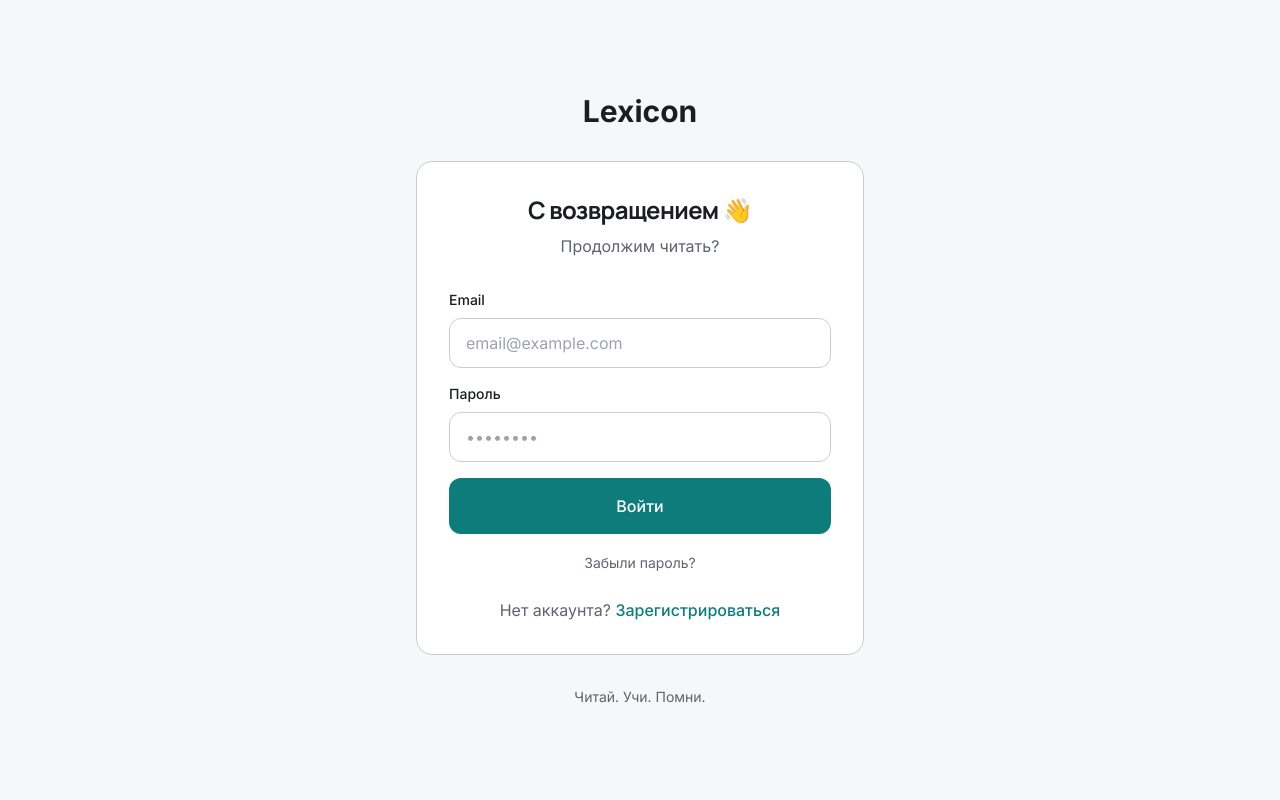
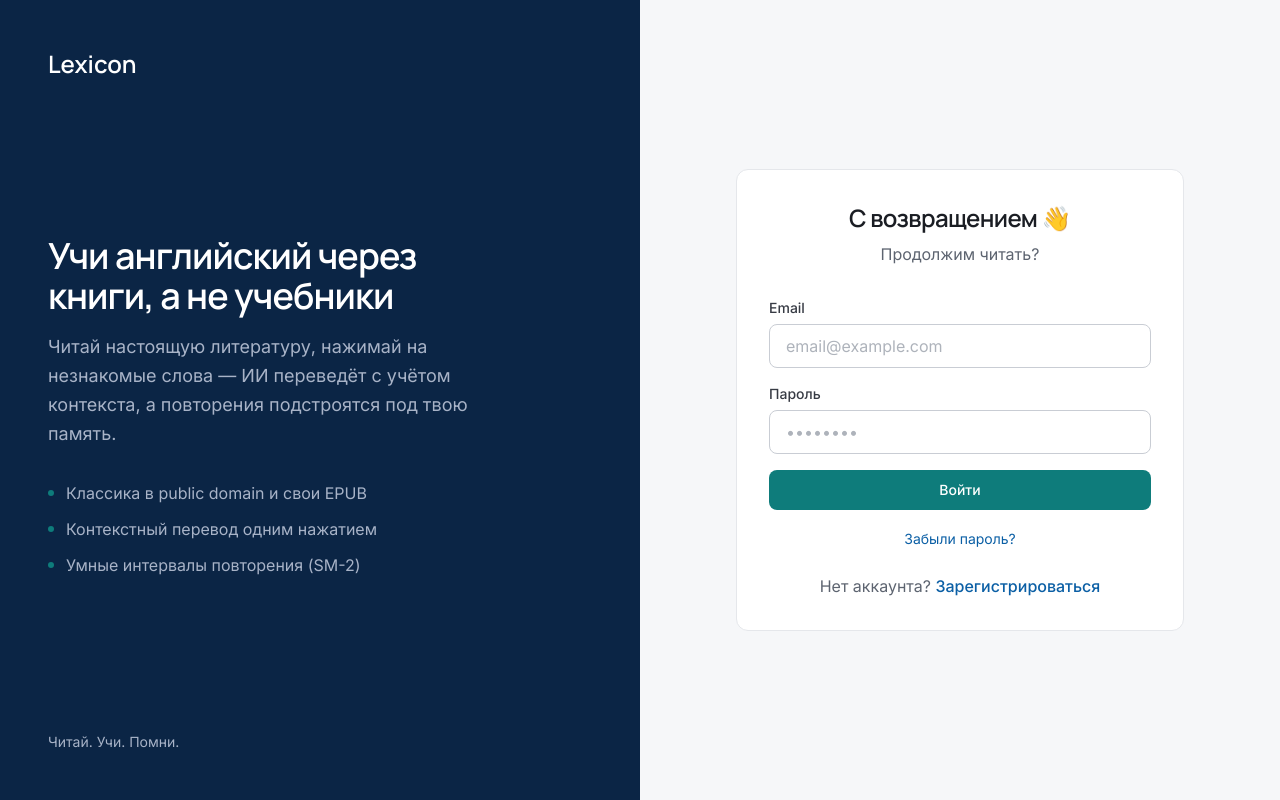
Before and after one commit to DualClock/english-learning-platform, a Next.js app in the folder frontend/: page /login in a window 1280 px wide. Built offline with nearby package versions, Linux system fonts and the light colour scheme.

Commit message:
design: auth split-screen layout, form labels, onboarding option cards

```diff
--- a/frontend/src/app/auth-layout.tsx
+++ b/frontend/src/app/auth-layout.tsx
@@ -1,9 +1,40 @@
 export default function AuthLayout({ children }: { children: React.ReactNode }) {
   return (
-    <div className="min-h-screen flex items-center justify-center bg-white px-4">
-      <div className="max-w-md w-full">
-        {children}
-      </div>
+    <div className="min-h-screen flex bg-canvas">
+      {/* Левая панель — бренд и мотивация (скрыта на мобильных) */}
+      <aside className="hidden lg:flex w-[45%] xl:w-1/2 bg-navy text-white flex-col justify-between p-12">
+        <div>
+          <span className="text-2xl font-semibold font-heading">Lexicon</span>
+        </div>
+        <div className="max-w-md">
+          <h2 className="text-3xl xl:text-4xl font-semibold text-white leading-tight mb-4">
+            Учи английский через книги, а не учебники
+          </h2>
+          <p className="text-on-dark-muted text-lg leading-relaxed">
+            Читай настоящую литературу, нажимай на незнакомые слова —
+            ИИ переведёт с учётом контекста, а повторения подстроятся под твою память.
+          </p>
+          <ul className="mt-8 space-y-3 text-on-dark-muted">
+            {['Классика в public domain и свои EPUB', 'Контекстный перевод одним нажатием', 'Умные интервалы повторения (SM-2)'].map((item) => (
+              <li key={item} className="flex items-center gap-3">
+                <span className="w-1.5 h-1.5 rounded-full bg-primary shrink-0" aria-hidden="true" />
+                {item}
+              </li>
+            ))}
+          </ul>
+        </div>
+        <p className="text-sm text-on-dark-muted">Читай. Учи. Помни.</p>
+      </aside>
+
+      {/* Правая панель — форма */}
+      <main className="flex-1 flex items-center justify-center p-4 sm:p-6 bg-surface">
+        <div className="w-full max-w-md">
+          <div className="lg:hidden text-center mb-8">
+            <span className="text-2xl font-semibold text-ink font-heading">Lexicon</span>
+          </div>
+          {children}
+        </div>
+      </main>
     </div>
   );
 }
--- a/frontend/src/app/forgot-password/page.tsx
+++ b/frontend/src/app/forgot-password/page.tsx
@@ -4,6 +4,7 @@ import { useState } from 'react';
 import Link from 'next/link';
 import { useRouter } from 'next/navigation';
 import { API_URL } from '@/app/lib/api-url';
+import AuthLayout from '@/app/auth-layout';
 
 const inputCls =
   'w-full px-4 py-3 rounded-lg border border-[var(--color-hairline-strong)] focus:outline-none focus:ring-2 focus:ring-[var(--color-primary)] focus:border-transparent';
@@ -84,12 +85,8 @@ export default function ForgotPasswordPage() {
   };
 
   return (
-    <div className="min-h-screen bg-[var(--color-surface)] flex flex-col items-center justify-center p-6">
-      <Link href="/" className="text-3xl font-bold text-[var(--color-ink)] mb-8">
-        Lexicon
-      </Link>
-
-      <div className="w-full max-w-md bg-white rounded-xl border border-[var(--color-hairline-strong)] p-8">
+    <AuthLayout>
+      <div className="card p-8">
         {success ? (
           <div className="text-center">
             <div className="w-16 h-16 mx-auto mb-6 rounded-full bg-[rgba(14,124,123,0.10)] flex items-center justify-center">
@@ -131,8 +128,9 @@ export default function ForgotPasswordPage() {
 
             <form onSubmit={resetPassword} className="space-y-4">
               <div>
-                <label className="block text-sm font-medium text-[var(--color-ink)] mb-2">Новый пароль</label>
+                <label htmlFor="new-password" className="block text-sm font-medium text-[var(--color-ink)] mb-2">Новый пароль</label>
                 <input
+                  id="new-password"
                   type="password"
                   value={newPassword}
                   onChange={(e) => setNewPassword(e.target.value)}
@@ -145,10 +143,11 @@ export default function ForgotPasswordPage() {
               </div>
 
               <div>
-                <label className="block text-sm font-medium text-[var(--color-ink)] mb-2">
+                <label htmlFor="repeat-password" className="block text-sm font-medium text-[var(--color-ink)] mb-2">
                   Повторите новый пароль
                 </label>
                 <input
+                  id="repeat-password"
                   type="password"
                   value={repeatPassword}
                   onChange={(e) => setRepeatPassword(e.target.value)}
@@ -184,8 +183,9 @@ export default function ForgotPasswordPage() {
 
             <form onSubmit={requestToken} className="space-y-4">
               <div>
-                <label className="block text-sm font-medium text-[var(--color-ink)] mb-2">Email</label>
+                <label htmlFor="email" className="block text-sm font-medium text-[var(--color-ink)] mb-2">Email</label>
                 <input
+                  id="email"
                   type="email"
                   value={email}
                   onChange={(e) => setEmail(e.target.value)}
@@ -214,11 +214,11 @@ export default function ForgotPasswordPage() {
         )}
       </div>
 
-      <p className="text-sm text-[var(--color-slate)] mt-8">
+      <p className="text-sm text-[var(--color-slate)] mt-8 text-center">
         <Link href="/login" className="text-[var(--color-primary)] font-medium hover:underline">
           ← Вернуться ко входу
         </Link>
       </p>
-    </div>
+    </AuthLayout>
   );
 }
--- a/frontend/src/app/login/page.tsx
+++ b/frontend/src/app/login/page.tsx
@@ -4,6 +4,9 @@ import { useState } from 'react';
 import { signIn } from 'next-auth/react';
 import { useRouter } from 'next/navigation';
 import Link from 'next/link';
+import AuthLayout from '@/app/auth-layout';
+import Input from '@/components/ui/Input';
+import Button from '@/components/ui/Button';
 
 export default function LoginPage() {
   const [email, setEmail] = useState('');
@@ -39,87 +42,62 @@ export default function LoginPage() {
   };
 
   return (
-    <div className="min-h-screen bg-[var(--color-surface)] flex flex-col items-center justify-center p-6">
-      {/* Лого */}
-      <Link href="/" className="text-3xl font-bold text-[var(--color-ink)] mb-8">
-        Lexicon
-      </Link>
-
-      {/* Карточка */}
-      <div className="w-full max-w-md bg-white rounded-xl border border-[var(--color-hairline-strong)] p-8">
-        <h1 className="text-2xl font-bold text-[var(--color-ink)] text-center mb-2">
+    <AuthLayout>
+      <div className="card p-8">
+        <h1 className="text-2xl font-semibold text-ink text-center mb-2">
           С возвращением 👋
         </h1>
-        <p className="text-[var(--color-slate)] text-center mb-8">
+        <p className="text-slate text-center mb-8">
           Продолжим читать?
         </p>
 
         <form onSubmit={handleSubmit} className="space-y-4">
-          <div>
-            <label className="block text-sm font-medium text-[var(--color-ink)] mb-2">
-              Email
-            </label>
-            <input
+          <Input
             type="email"
             name="email"
+            label="Email"
             autoComplete="email"
             value={email}
             onChange={(e) => setEmail(e.target.value)}
             placeholder="email@example.com"
-              className="w-full px-4 py-3 rounded-lg border border-[var(--color-hairline-strong)] focus:outline-none focus:ring-2 focus:ring-[var(--color-primary)] focus:border-transparent"
             required
           />
-          </div>
 
-          <div>
-            <label className="block text-sm font-medium text-[var(--color-ink)] mb-2">
-              Пароль
-            </label>
-            <input
+          <Input
             type="password"
             name="password"
+            label="Пароль"
             autoComplete="current-password"
             value={password}
             onChange={(e) => setPassword(e.target.value)}
             placeholder="••••••••"
-              className="w-full px-4 py-3 rounded-lg border border-[var(--color-hairline-strong)] focus:outline-none focus:ring-2 focus:ring-[var(--color-primary)] focus:border-transparent"
             required
           />
-          </div>
 
           {error && (
-            <div className="p-3 rounded-lg bg-[rgba(217,45,32,0.10)] border border-[var(--color-error)] text-[var(--color-error)] text-sm">
+            <div className="p-3 rounded-md bg-[rgba(217,45,32,0.10)] border border-[var(--color-error)] text-[var(--color-error)] text-sm" role="alert">
               {error}
             </div>
           )}
 
-          <button
-            type="submit"
-            disabled={isLoading}
-            className="w-full py-4 bg-[var(--color-primary)] text-white rounded-lg font-medium hover:bg-[var(--color-primary-pressed)] disabled:opacity-50 disabled:cursor-not-allowed transition-colors"
-          >
+          <Button type="submit" disabled={isLoading} className="w-full">
             {isLoading ? 'Вход...' : 'Войти'}
-          </button>
+          </Button>
         </form>
 
         <div className="mt-4 text-center">
-          <Link href="/forgot-password" className="text-sm text-[var(--color-slate)] hover:text-[var(--color-primary)] hover:underline">
+          <Link href="/forgot-password" className="text-sm text-link hover:underline">
             Забыли пароль?
           </Link>
         </div>
 
         <div className="mt-6 text-center">
-          <span className="text-[var(--color-slate)]">Нет аккаунта? </span>
-          <Link href="/onboarding" className="text-[var(--color-primary)] font-medium hover:underline">
+          <span className="text-slate">Нет аккаунта? </span>
+          <Link href="/onboarding" className="text-link font-medium hover:underline">
             Зарегистрироваться
           </Link>
         </div>
       </div>
-
-      {/* Футер */}
-      <p className="text-sm text-[var(--color-slate)] mt-8">
-        Читай. Учи. Помни.
-      </p>
-    </div>
+    </AuthLayout>
   );
 }
--- a/frontend/src/app/register/page.tsx
+++ b/frontend/src/app/register/page.tsx
@@ -31,8 +31,8 @@ export default function RegisterPage() {
           <div className="flex justify-between text-sm text-[var(--color-slate)] mb-2">
             <span>Шаг 1 из 6</span>
           </div>
-          <div className="h-2 bg-[var(--color-tint-mint)] rounded-full">
-            <div className="h-full bg-[var(--color-primary)] rounded-full transition-all" style={{ width: '16%' }}></div>
+          <div className="progress-bar">
+            <div className="progress-fill" style={{ width: '16%' }}></div>
           </div>
         </div>
 
@@ -42,6 +42,7 @@ export default function RegisterPage() {
 
           <input
             type="text"
+            aria-label="Твоё имя"
             value={data.name}
             onChange={(e) => updateData({ name: e.target.value })}
             placeholder="Твоё имя"
@@ -69,8 +70,8 @@ export default function RegisterPage() {
           <div className="flex justify-between text-sm text-[var(--color-slate)] mb-2">
             <span>Шаг 2 из 6</span>
           </div>
-          <div className="h-2 bg-[var(--color-tint-mint)] rounded-full">
-            <div className="h-full bg-[var(--color-primary)] rounded-full transition-all" style={{ width: '33%' }}></div>
+          <div className="progress-bar">
+            <div className="progress-fill" style={{ width: '33%' }}></div>
           </div>
         </div>
 
@@ -80,6 +81,7 @@ export default function RegisterPage() {
 
           <input
             type="email"
+            aria-label="Email"
             value={data.email}
             onChange={(e) => updateData({ email: e.target.value })}
             placeholder="email@example.com"
@@ -111,8 +113,8 @@ export default function RegisterPage() {
           <div className="flex justify-between text-sm text-[var(--color-slate)] mb-2">
             <span>Шаг 3 из 6</span>
           </div>
-          <div className="h-2 bg-[var(--color-tint-mint)] rounded-full">
-            <div className="h-full bg-[var(--color-primary)] rounded-full transition-all" style={{ width: '50%' }}></div>
+          <div className="progress-bar">
+            <div className="progress-fill" style={{ width: '50%' }}></div>
           </div>
         </div>
 
@@ -122,6 +124,7 @@ export default function RegisterPage() {
 
           <input
             type="password"
+            aria-label="Пароль"
             value={data.password}
             onChange={(e) => updateData({ password: e.target.value })}
             placeholder="Пароль"
@@ -162,8 +165,8 @@ export default function RegisterPage() {
           <div className="flex justify-between text-sm text-[var(--color-slate)] mb-2">
             <span>Шаг 4 из 6</span>
           </div>
-          <div className="h-2 bg-[var(--color-tint-mint)] rounded-full">
-            <div className="h-full bg-[var(--color-primary)] rounded-full transition-all" style={{ width: '66%' }}></div>
+          <div className="progress-bar">
+            <div className="progress-fill" style={{ width: '66%' }}></div>
           </div>
         </div>
 
@@ -176,7 +179,7 @@ export default function RegisterPage() {
               <button
                 key={goal.id}
                 onClick={() => updateData({ goal: goal.id })}
-                className={`p-4 rounded-xl border-2 text-left transition-all ${
+                className={`p-4 rounded-lg border-2 text-left transition-all ${
                   data.goal === goal.id
                     ? 'border-[var(--color-primary)] bg-[var(--color-tint-mint)]'
                     : 'border-[var(--color-hairline-strong)] bg-white hover:border-[var(--color-primary-pressed)]'
@@ -219,8 +222,8 @@ export default function RegisterPage() {
           <div className="flex justify-between text-sm text-[var(--color-slate)] mb-2">
             <span>Шаг 5 из 6</span>
           </div>
-          <div className="h-2 bg-[var(--color-tint-mint)] rounded-full">
-            <div className="h-full bg-[var(--color-primary)] rounded-full transition-all" style={{ width: '83%' }}></div>
+          <div className="progress-bar">
+            <div className="progress-fill" style={{ width: '83%' }}></div>
           </div>
         </div>
 
@@ -233,7 +236,7 @@ export default function RegisterPage() {
               <button
                 key={time.id}
                 onClick={() => updateData({ time: time.id })}
-                className={`w-full p-4 rounded-xl border-2 text-left transition-all ${
+                className={`w-full p-4 rounded-lg border-2 text-left transition-all ${
                   data.time === time.id
                     ? 'border-[var(--color-primary)] bg-[var(--color-tint-mint)]'
                     : 'border-[var(--color-hairline-strong)] bg-white hover:border-[var(--color-primary-pressed)]'
@@ -331,8 +334,8 @@ export default function RegisterPage() {
         <div className="flex justify-between text-sm text-[var(--color-slate)] mb-2">
           <span>Шаг 6 из 6</span>
         </div>
-        <div className="h-2 bg-[var(--color-tint-mint)] rounded-full">
-          <div className="h-full bg-[var(--color-primary)] rounded-full transition-all" style={{ width: '100%' }}></div>
+        <div className="progress-bar">
+          <div className="progress-fill" style={{ width: '100%' }}></div>
         </div>
       </div>
 
--- a/frontend/src/components/onboarding/StepGoal.tsx
+++ b/frontend/src/components/onboarding/StepGoal.tsx
@@ -44,7 +44,7 @@ export default function StepGoal({ onNext, onBack }: StepProps) {
             <button
               key={goal.id}
               onClick={() => setSelected(goal.id)}
-              className={`w-full p-4 rounded-xl border-2 text-left transition-all ${
+              className={`w-full p-4 rounded-lg border-2 text-left transition-all ${
                 selected === goal.id
                   ? 'border-[var(--color-primary)] bg-[var(--color-tint-mint)]'
                   : 'border-[var(--color-hairline-strong)] bg-white hover:border-[var(--color-primary-pressed)]'
--- a/frontend/src/components/onboarding/StepLevel.tsx
+++ b/frontend/src/components/onboarding/StepLevel.tsx
@@ -44,7 +44,7 @@ export default function StepLevel({ onNext, onBack }: StepProps) {
             <button
               key={level.id}
               onClick={() => setSelected(level.id)}
-              className={`w-full p-4 rounded-xl border-2 text-left transition-all ${
+              className={`w-full p-4 rounded-lg border-2 text-left transition-all ${
                 selected === level.id
                   ? 'border-[var(--color-primary)] bg-[var(--color-tint-mint)]'
                   : 'border-[var(--color-hairline-strong)] bg-white hover:border-[var(--color-primary-pressed)]'
--- a/frontend/src/components/onboarding/StepTime.tsx
+++ b/frontend/src/components/onboarding/StepTime.tsx
@@ -42,7 +42,7 @@ export default function StepTime({ onNext, onBack }: StepProps) {
             <button
               key={option.id}
               onClick={() => setSelected(option.id)}
-              className={`w-full p-4 rounded-xl border-2 text-left transition-all ${
+              className={`w-full p-4 rounded-lg border-2 text-left transition-all ${
                 selected === option.id
                   ? 'border-[var(--color-primary)] bg-[var(--color-tint-mint)]'
                   : 'border-[var(--color-hairline-strong)] bg-white hover:border-[var(--color-primary-pressed)]'
```
Also changed, not shown: frontend/src/app/onboarding/page.tsx (+5 -5 lines). Lines whose indentation alone changed are shown as unchanged.
